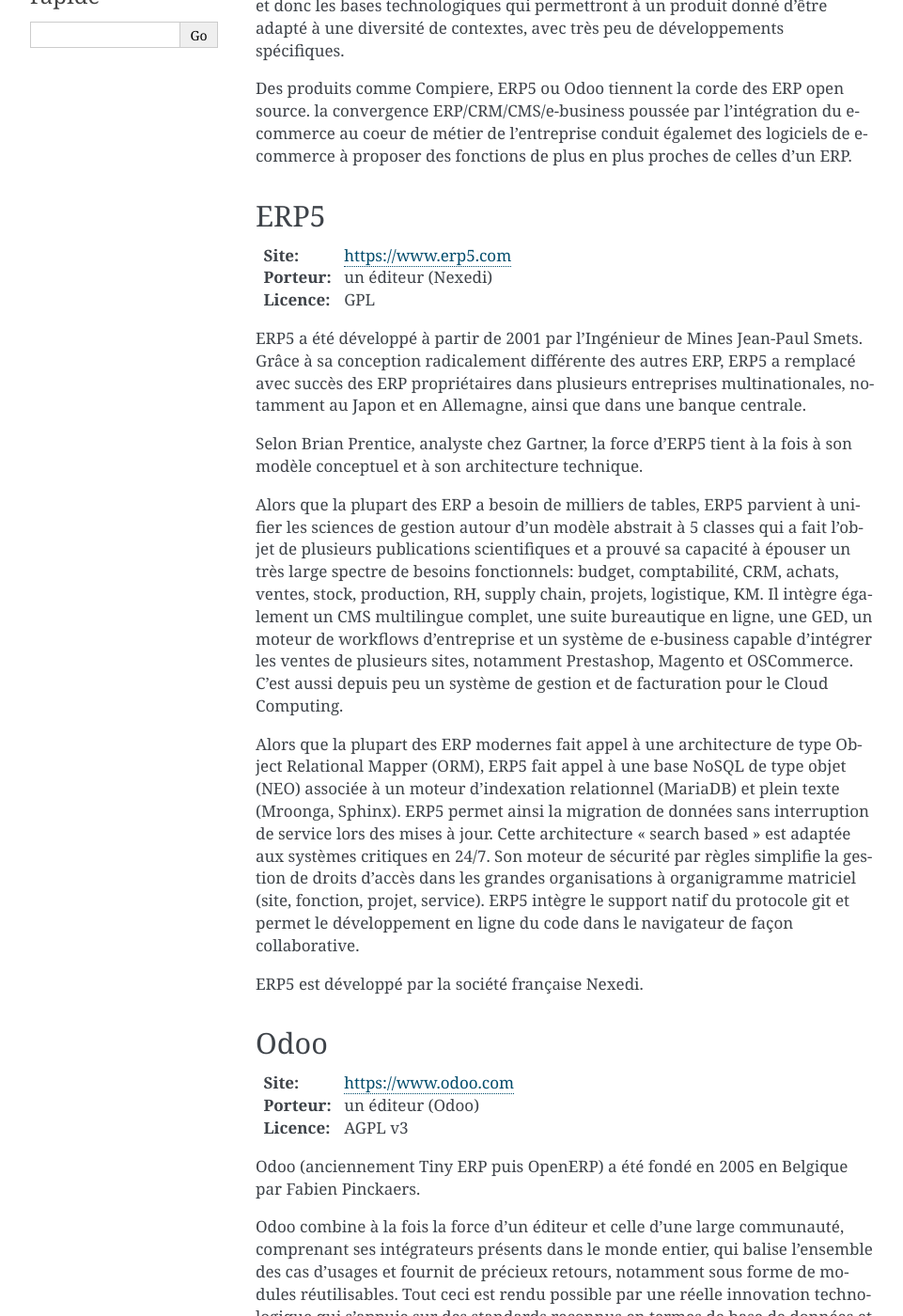
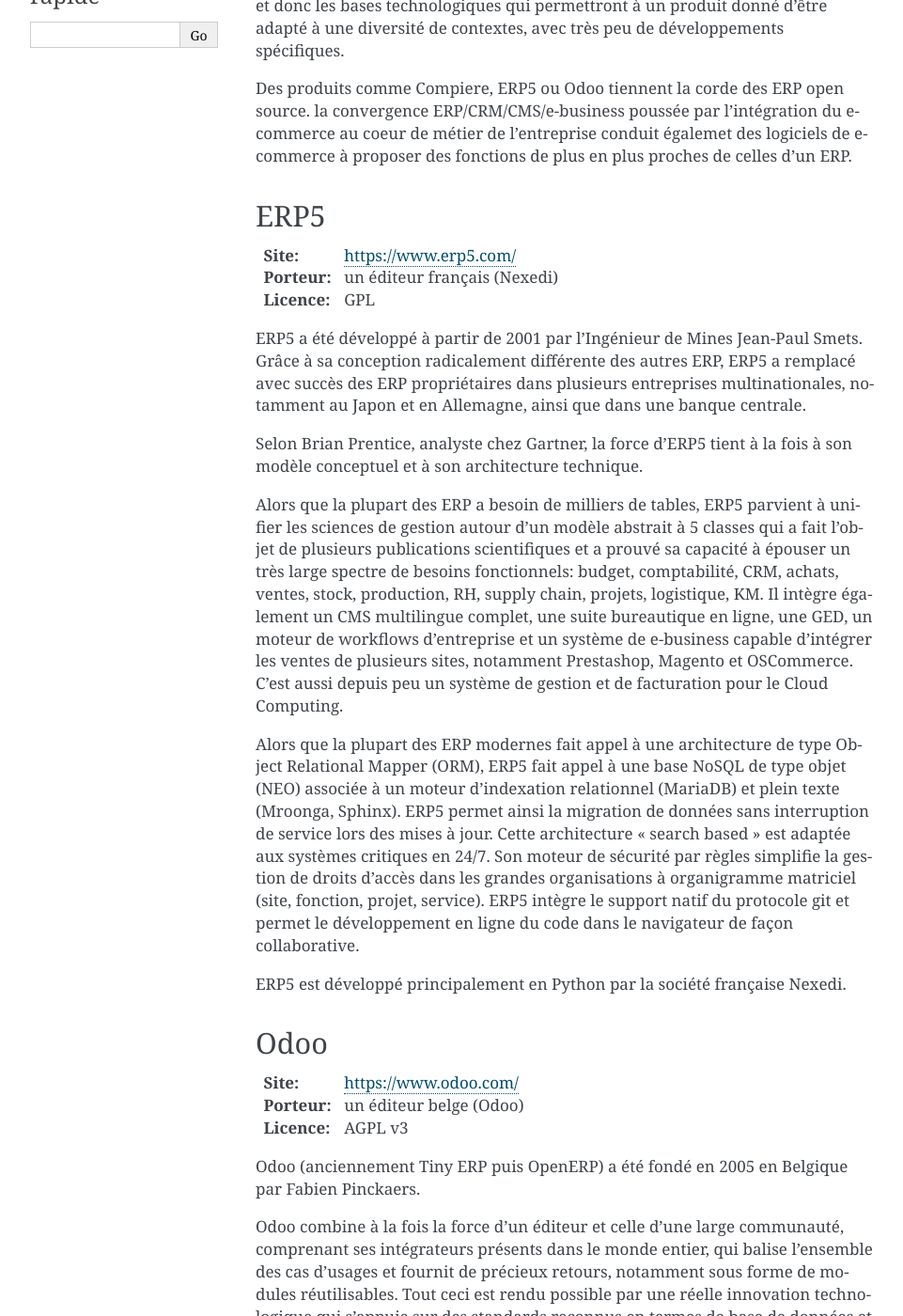
Before and after one commit to sfermigier/guide-oss, a Sphinx documentation site: the page built from source/applications-generiques/erp-pgi.rst, in a window 1280 px wide and 1400 px high, scrolled down 381 px. Shown: the whole window at 94% size, without its empty margins (148-1109 px from the left). Built offline with Sphinx 7.4.7, drawn with Linux system fonts in a browser that asks for light colours; comment, search, counter and statistics services are not loaded; some of the changed text lies outside the part shown.

Commit message:
Update content

```diff
--- a/source/applications-generiques/erp-pgi.rst
+++ b/source/applications-generiques/erp-pgi.rst
@@ -14,8 +14,8 @@
 ERP5
 ----
 
-:Site: https://www.erp5.com
-:Porteur: un éditeur (Nexedi)
+:Site: https://www.erp5.com/
+:Porteur: un éditeur français (Nexedi)
 :Licence: GPL
 
 ERP5 a été développé à partir de 2001 par l'Ingénieur de Mines Jean-Paul Smets. Grâce à sa conception radicalement différente des autres ERP, ERP5 a remplacé avec succès des ERP propriétaires dans plusieurs entreprises multinationales, notamment au Japon et en Allemagne, ainsi que dans une banque centrale.
@@ -26,14 +26,14 @@
 
 Alors que la plupart des ERP modernes fait appel à une architecture de type Object Relational Mapper (ORM), ERP5 fait appel à une base NoSQL de type objet (NEO) associée à un moteur d'indexation relationnel (MariaDB) et plein texte (Mroonga, Sphinx). ERP5 permet ainsi la migration de données sans interruption de service lors des mises à jour. Cette architecture "search based" est adaptée aux systèmes critiques en 24/7. Son moteur de sécurité par règles simplifie la gestion de droits d'accès dans les grandes organisations à organigramme matriciel (site, fonction, projet, service). ERP5 intègre le support natif du protocole git et permet le développement en ligne du code dans le navigateur de façon collaborative.
 
-ERP5 est développé par la société française Nexedi.
+ERP5 est développé principalement en Python par la société française Nexedi.
 
 
 Odoo
 ----
 
-:Site: https://www.odoo.com
-:Porteur: un éditeur (Odoo)
+:Site: https://www.odoo.com/
+:Porteur: un éditeur belge (Odoo)
 :Licence: AGPL v3
 
 Odoo (anciennement Tiny ERP puis OpenERP) a été fondé en 2005 en Belgique par Fabien Pinckaers.
@@ -42,10 +42,11 @@
 
 Odoo est écrit en Python et repose sur un framework orienté objet. La base de données PostgreSQL est utilisée.
 
+
 OFBiz
 -----
 
-:Site: http://ofbiz.apache.org
+:Site: http://ofbiz.apache.org/
 :Porteur: une fondation (Apache)
 :Licence: Apache
 
@@ -56,11 +57,10 @@
 OFBiz est écrit en Java.
 
 
-
 Compiere
 --------
 
-:Site: https://www.compiere.com
+:Site: https://www.compiere.com/
 :Porteur: un éditeur (Compiere Inc.)
 :Licence: MPL
 
@@ -68,4 +68,4 @@
 
 Les concepts de « l’application dictionnary » (modèle de méta-programmation à la base de Compiere permettant l’adéquation de la persistance relationnelle avec les structures de données métiers personnalisées et leurs interfaces) ont été prototypés dès 1988 pour SAP, puis mis au service du projet libre Compiere. Ce dernier a connu de beaux succès ses dernières années (dans le secteur de la distribution et du service tout particulièrement) grâce notamment à son support de la base de données Oracle et à son socle Java. D’un point de vue fonctionnel, Compiere est relativement complète notamment pour les PME/PMI, on peut par exemple citer : gestion des ventes, des fonctions d’achats, de fonctions de stock et de logistique, gestion comptable et financière, gestion de la production, etc.
 
-Compiere est écrit sur une base Java.
+Compiere est écrit en Java.
```
Also changed, not shown: source/applications-generiques/crm.rst (+3 -4 lines), source/applications-generiques/ged-ecm.rst (+2 -10 lines), source/web-communication/cms.rst (+16 -12 lines).
